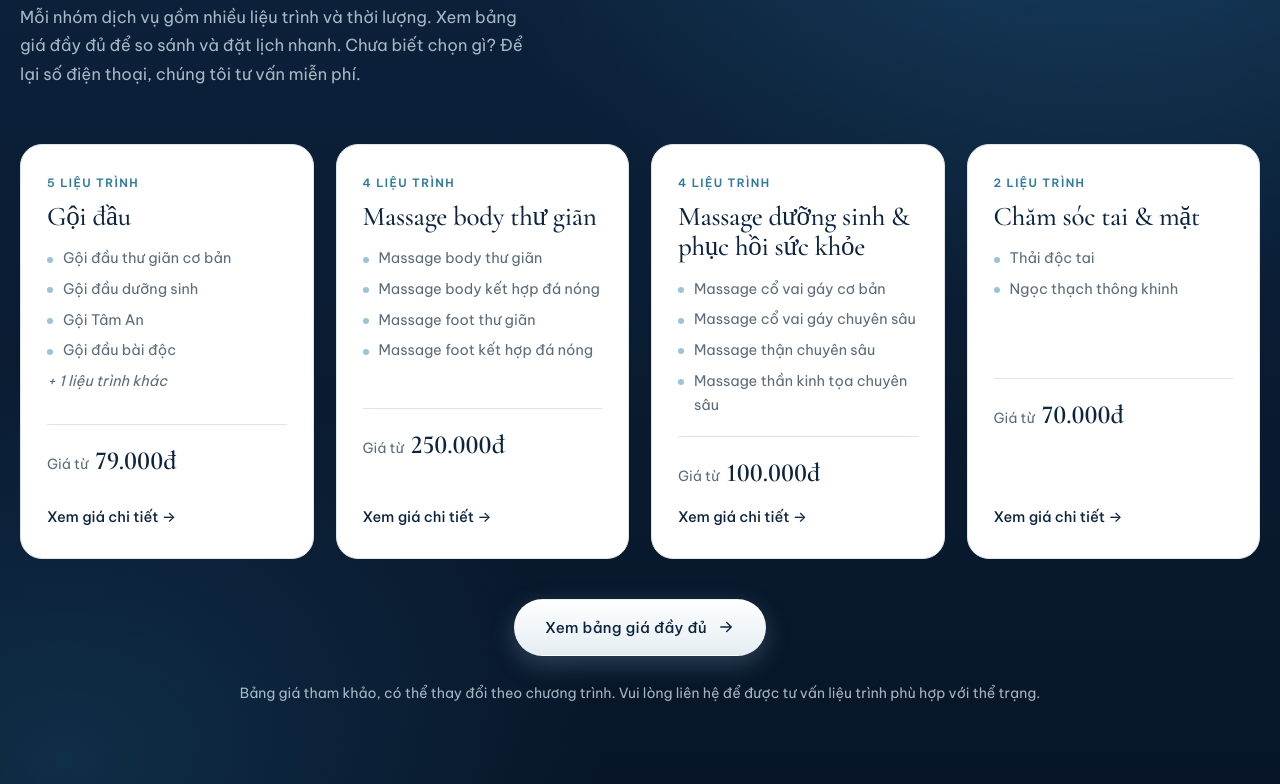
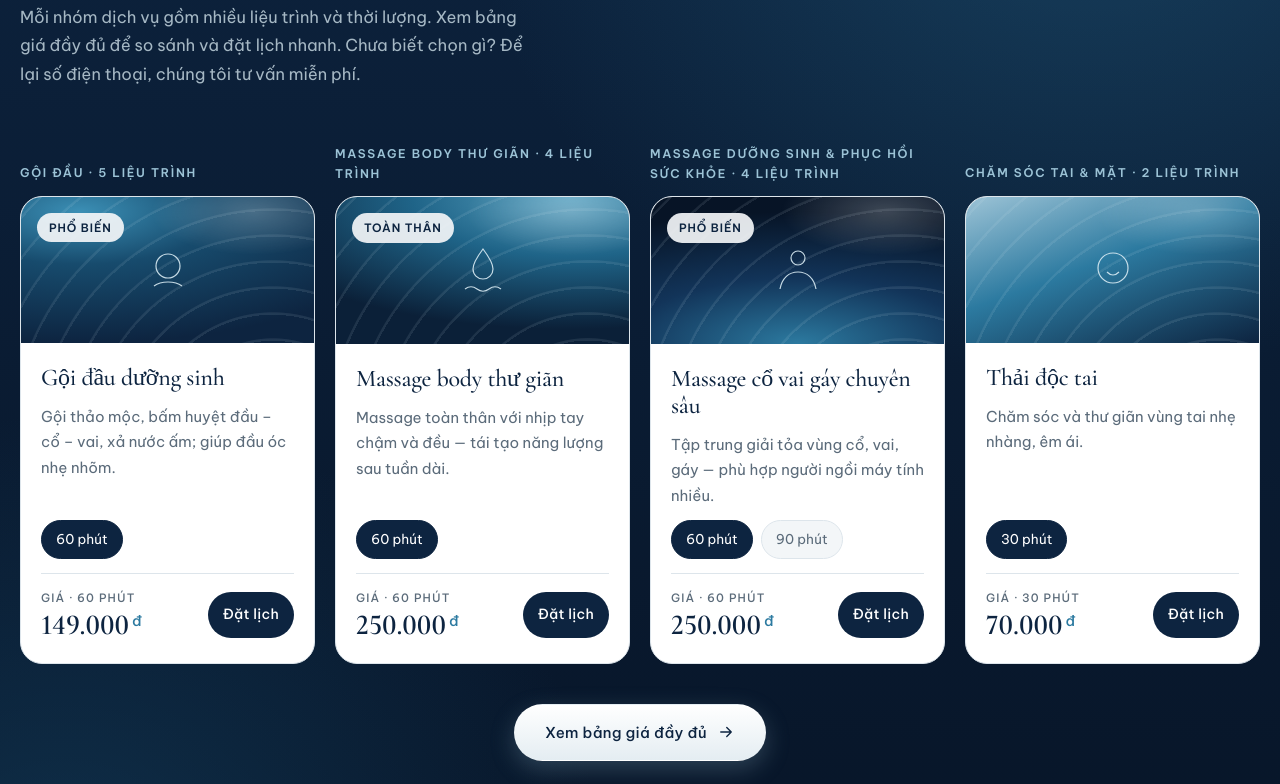
Before and after one commit to Nam2501/Thien-Ha-Wellness, a plain HTML site: page index.html in a window 1280 px wide. Shown: the part 2101-2885 px from the top of the page. Drawn offline with nearby package versions, Linux system fonts and the light colour scheme; animation ran at ten frames a second.

Commit message:
Bảng giá trang chủ: 4 thẻ liệu trình tiêu biểu (mỗi nhóm 1) cùng kiểu thẻ trang /bang-gia/
Co-Authored-By: Claude Opus 5.5 <noreply@anthropic.com>

```diff
--- a/build.mjs
+++ b/build.mjs
@@ -81,7 +81,7 @@ home = home
   .replace(/(<(\w+)\b[^>]*\bdata-cfg="(\w+)"[^>]*>)[\s\S]*?(<\/\2>)/g, (all, open, tag, key, close) => SITE[key] != null ? open + esc(SITE[key]) + close : all)
   .replace(/(<(\w+)\b[^>]*\bdata-cfg-html="(\w+)"[^>]*>)[\s\S]*?(<\/\2>)/g, (all, open, tag, key, close) => SITE[key] ? open + titleHTML(SITE[key]) + close : all)
   .replace(/data-cfg-href="(\w+)" href="#"/g, (all, k) => `data-cfg-href="${k}" href="${esc(LINKS[k] || "#")}"`)
-  .replace('<div class="pl-sum" id="price-summary"></div>', `<div class="pl-sum" id="price-summary">${R.priceSummaryHTML(SERVICES)}</div>`)
+  .replace('<div class="svc-groups" id="services"></div>', `<div class="svc-groups" id="services">${R.featuredHTML(SERVICES)}</div>`)
   .replace('<div class="needs" id="needs"></div>', `<div class="needs" id="needs">${R.needsHTML(SITE.needs)}</div>`)
   .replace('<div class="faq" id="faq"></div>', `<div class="faq" id="faq">${R.faqHTML(FAQ)}</div>`)
   .replace('<div class="gallery" id="gallery"></div>', `<div class="gallery" id="gallery">${R.galleryHTML(GALLERY)}</div>`)
--- a/css/style.css
+++ b/css/style.css
@@ -188,20 +188,13 @@ h3 { font-size: 24px; color: var(--navy); }
 .price-num sup { font-family: var(--sans); font-size: .5em; font-weight: 500; color: var(--tide); margin-left: 3px; vertical-align: .55em; }
 .price small { font-family: var(--sans); font-size: 13px; font-weight: 400; color: var(--muted); margin-left: 4px; }
 
-/* ---------- Bảng giá: tóm tắt ở trang chủ ---------- */
-.pl-sum { display: grid; grid-template-columns: repeat(4, 1fr); gap: 22px; }
-.pl-card { display: flex; flex-direction: column; gap: 10px; padding: 28px 26px; background: var(--white); border: 1px solid var(--line); border-radius: var(--radius); transition: transform .35s, box-shadow .35s; }
-.pl-card:hover { transform: translateY(-6px); box-shadow: var(--shadow); }
-.pl-card.pick { box-shadow: 0 0 0 2px var(--tide), var(--shadow); }
-.pl-card-k { font-size: 11.5px; font-weight: 600; letter-spacing: .12em; text-transform: uppercase; color: var(--tide); }
-.pl-card h3 { font-size: 27px; color: var(--navy); }
-.pl-card ul { list-style: none; display: grid; gap: 6px; margin: 4px 0 8px; color: var(--muted); font-size: 14.5px; }
-.pl-card li { padding-left: 16px; position: relative; }
-.pl-card li::before { content: ""; position: absolute; left: 0; top: .72em; width: 6px; height: 6px; border-radius: 50%; background: var(--mist); }
-.pl-card li.more { padding-left: 0; font-style: italic; }
-.pl-card li.more::before { display: none; }
-.pl-from { margin-top: auto; padding-top: 14px; border-top: 1px solid var(--line); color: var(--muted); font-size: 14px; }
-.pl-from b { font-family: var(--serif); font-size: 26px; font-weight: 600; color: var(--navy); margin-left: 4px; font-variant-numeric: lining-nums; font-feature-settings: "lnum" 1; }
+/* ---------- Bảng giá trang chủ: 4 thẻ tiêu biểu, mỗi thẻ có nhãn nhóm ---------- */
+.svc-slot { display: flex; flex-direction: column; gap: 12px; scroll-margin-top: 110px; }
+.svc-slot .svc { flex: 1; }
+.svc-slot-k { min-height: 40px; display: flex; align-items: flex-end; font-size: 12px; font-weight: 600; letter-spacing: .14em; text-transform: uppercase; color: var(--tide); }
+.section-deep .svc-slot-k { color: var(--mist); }
+.svc-slot-k:hover { color: var(--navy); }
+.section-deep .svc-slot-k:hover { color: #fff; }
 .pl-cta { text-align: center; margin-top: 40px; }
 
 /* ---------- Trang /bang-gia/ ---------- */
@@ -409,7 +402,6 @@ h3 { font-size: 24px; color: var(--navy); }
   .nav { gap: 22px; }
   .header-phone { display: none; }
   .services { grid-template-columns: repeat(2, 1fr); }
-  .pl-sum { grid-template-columns: repeat(2, 1fr); }
   .values { grid-template-columns: repeat(3, 1fr); }
   .value:nth-child(4) { border-left: 0; }
   .about { gap: 50px; }
@@ -456,7 +448,6 @@ h3 { font-size: 24px; color: var(--navy); }
   .need h3 { font-size: 21px; }
   .need p { font-size: 13.5px; }
   .services { grid-template-columns: 1fr; }
-  .pl-sum { grid-template-columns: 1fr; gap: 16px; }
   .pl-nav { top: 72px; flex-wrap: nowrap; overflow-x: auto; margin-inline: -16px; padding-inline: 16px; scrollbar-width: none; }
   .pl-nav a { flex: none; }
   .pricing .svc-group { scroll-margin-top: 140px; }
--- a/index.html
+++ b/index.html
@@ -97,7 +97,7 @@
           </div>
           <p class="sub">Mỗi nhóm dịch vụ gồm nhiều liệu trình và thời lượng. Xem bảng giá đầy đủ để so sánh và đặt lịch nhanh. Chưa biết chọn gì? Để lại số điện thoại, chúng tôi tư vấn miễn phí.</p>
         </div>
-        <div class="pl-sum" id="price-summary"></div>
+        <div class="svc-groups" id="services"></div>
         <div class="pl-cta"><a href="/bang-gia/" class="btn btn-pearl">Xem bảng giá đầy đủ <svg viewBox="0 0 24 24" aria-hidden="true"><path d="M5 12h14M13 6l6 6-6 6"/></svg></a></div>
         <p class="note">Bảng giá tham khảo, có thể thay đổi theo chương trình. Vui lòng liên hệ để được tư vấn liệu trình phù hợp với thể trạng.</p>
       </div>
--- a/js/main.js
+++ b/js/main.js
@@ -4,7 +4,7 @@
    sửa tại trang quản trị /admin. build.mjs nhúng sẵn dữ liệu vào trang.
    ========================================================= */
 (async function () {
-  const { esc, money, prices, durText, priceHTML, servicesHTML, priceSummaryHTML, needsHTML, faqHTML, galleryHTML, postCard, titleHTML, assignSlugs } = Render;
+  const { esc, money, prices, durText, priceHTML, servicesHTML, featuredHTML, needsHTML, faqHTML, galleryHTML, postCard, titleHTML, assignSlugs } = Render;
   const $ = (s, el = document) => el.querySelector(s);
   const $$ = (s, el = document) => [...el.querySelectorAll(s)];
   const toast = msg => { const t = $("#toast"); if (!t) return; t.textContent = msg; t.classList.add("show"); clearTimeout(t._h); t._h = setTimeout(() => t.classList.remove("show"), 4200); };
@@ -29,8 +29,7 @@
     $$("[data-cfg-href]").forEach(el => { el.href = LINKS[el.dataset.cfgHref] || "#"; });
     const fill = (id, html) => { const el = $(id); if (el && !el.children.length) el.innerHTML = html; };
     fill("#needs", needsHTML(CFG.needs));
-    fill("#services", servicesHTML(SERVICES));
-    fill("#price-summary", priceSummaryHTML(SERVICES));
+    fill("#services", $(".pl-nav") ? servicesHTML(SERVICES) : featuredHTML(SERVICES));
     fill("#faq", faqHTML(DATA.faq));
     fill("#gallery", galleryHTML(DATA.gallery));
     fill("#home-posts", (DATA.posts || []).slice(0, 3).map(postCard).join(""));
--- a/js/render.js
+++ b/js/render.js
@@ -101,16 +101,12 @@
     return groups;
   }
   const shortGroup = name => String(name || "").replace(/^dịch vụ\s+/i, "").replace(/^./, c => c.toUpperCase());
-  const minPrice = items => Math.min(...items.flatMap(s => prices(s).map(p => p.price)).filter(Boolean));
 
-  // TRANG CHỦ: tóm tắt mỗi nhóm 1 thẻ → bấm sang trang /bang-gia/
-  const priceSummaryHTML = list => groupsOf(list).map(g => `<a class="pl-card" id="${groupId(g.name)}" href="/bang-gia/#${groupId(g.name)}">
-      <span class="pl-card-k">${g.items.length} liệu trình</span>
-      <h3>${esc(shortGroup(g.name))}</h3>
-      <ul>${g.items.slice(0, 4).map(s => `<li>${esc(s.name)}</li>`).join("")}${g.items.length > 4 ? `<li class="more">+ ${g.items.length - 4} liệu trình khác</li>` : ""}</ul>
-      <span class="pl-from">Giá từ <b>${money(minPrice(g.items))}</b></span>
-      <span class="link-more">Xem giá chi tiết →</span>
-    </a>`).join("");
+  // TRANG CHỦ: mỗi nhóm 1 thẻ liệu trình tiêu biểu (ưu tiên liệu trình có nhãn: Phổ biến, Đặc trưng…), cùng kiểu thẻ trang /bang-gia/
+  const featuredHTML = list => `<div class="services">${groupsOf(list).map((g, i) => {
+    const s = g.items.find(x => x.tag) || g.items[0];
+    return `<div class="svc-slot" id="${groupId(g.name)}"><a class="svc-slot-k" href="/bang-gia/#${groupId(g.name)}">${esc(shortGroup(g.name))} · ${g.items.length} liệu trình</a>${serviceCard(s, i)}</div>`;
+  }).join("")}</div>`;
 
   // TRANG /bang-gia/: thanh chọn nhóm + thẻ liệu trình giống bảng giá trang chủ cũ (chọn thời lượng, đặt lịch)
   function pricingHTML(list) {
@@ -141,6 +137,6 @@
     <div class="post-body"><span class="post-date">${esc(p.date)}</span><h3><a href="${urlFor("posts", p)}">${esc(p.title)}</a></h3><p>${esc(p.excerpt)}</p>
     <a class="link-more" href="${urlFor("posts", p)}">Đọc tiếp →</a></div></article>`;
 
-  const API = { esc, money, slugify, absPath, SECTIONS, nameOf, assignSlugs, urlFor, titleHTML, bodyHTML, ICONS, prices, durText, priceHTML, servicesHTML, needsHTML, serviceCard, priceSummaryHTML, pricingHTML, groupId, faqHTML, galleryHTML, postCard };
+  const API = { esc, money, slugify, absPath, SECTIONS, nameOf, assignSlugs, urlFor, titleHTML, bodyHTML, ICONS, prices, durText, priceHTML, servicesHTML, needsHTML, serviceCard, featuredHTML, pricingHTML, groupId, faqHTML, galleryHTML, postCard };
   if (typeof module === "object" && module.exports) module.exports = API; else root.Render = API;
 })(typeof window !== "undefined" ? window : globalThis);
```
